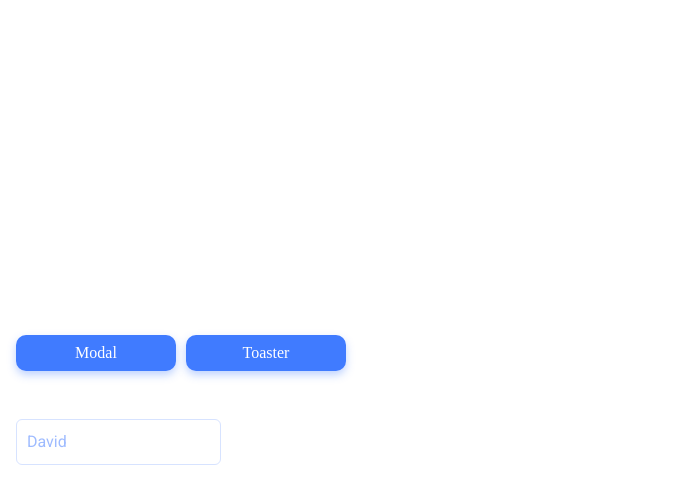
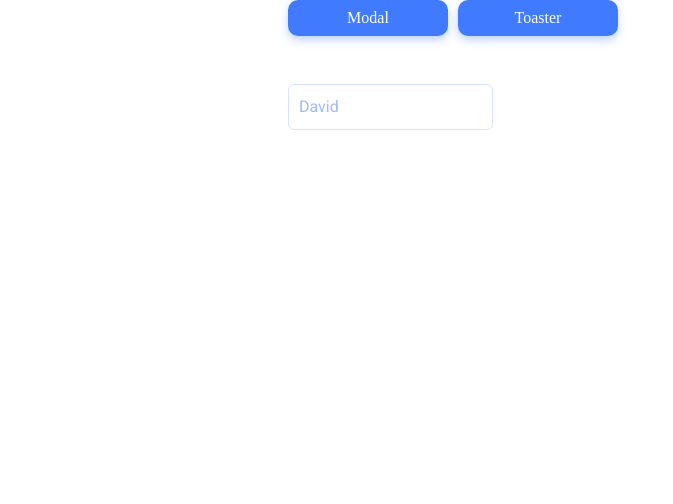
Before and after one commit to oksana12345678/StackBridge, a React (Vite) app: page / in a window 1280 px wide. Shown: the top 504 px of the page, without its empty margins (0-673 px from the left). Built offline with nearby package versions, Linux system fonts and the light colour scheme.

Commit message:
add container

```diff
--- a/src/components/common/Container/Container.module.css
+++ b/src/components/common/Container/Container.module.css
@@ -1,7 +1,21 @@
 .container {
-  max-width: 95%;
-  padding-left: 1rem;
-  padding-right: 1rem;
+  max-width: 280px;
+  padding-left: 20px;
+  padding-right: 20px;
   margin-right: auto;
   margin-left: auto;
 }
+
+@media screen and (min-width: 768px) {
+  .container {
+    max-width: 704px;
+    padding-right: 32px;
+    padding-left: 32px;
+  }
+}
+
+@media screen and (min-width: 1440px) {
+  .container {
+    max-width: 1216px;
+  }
+}
--- a/src/index.css
+++ b/src/index.css
@@ -33,8 +33,8 @@ a:hover {
 
 body {
   margin: 0;
-  display: flex;
-  place-items: center;
+  /* display: flex;
+  place-items: center; */
   min-width: 320px;
   min-height: 100vh;
 }
```
